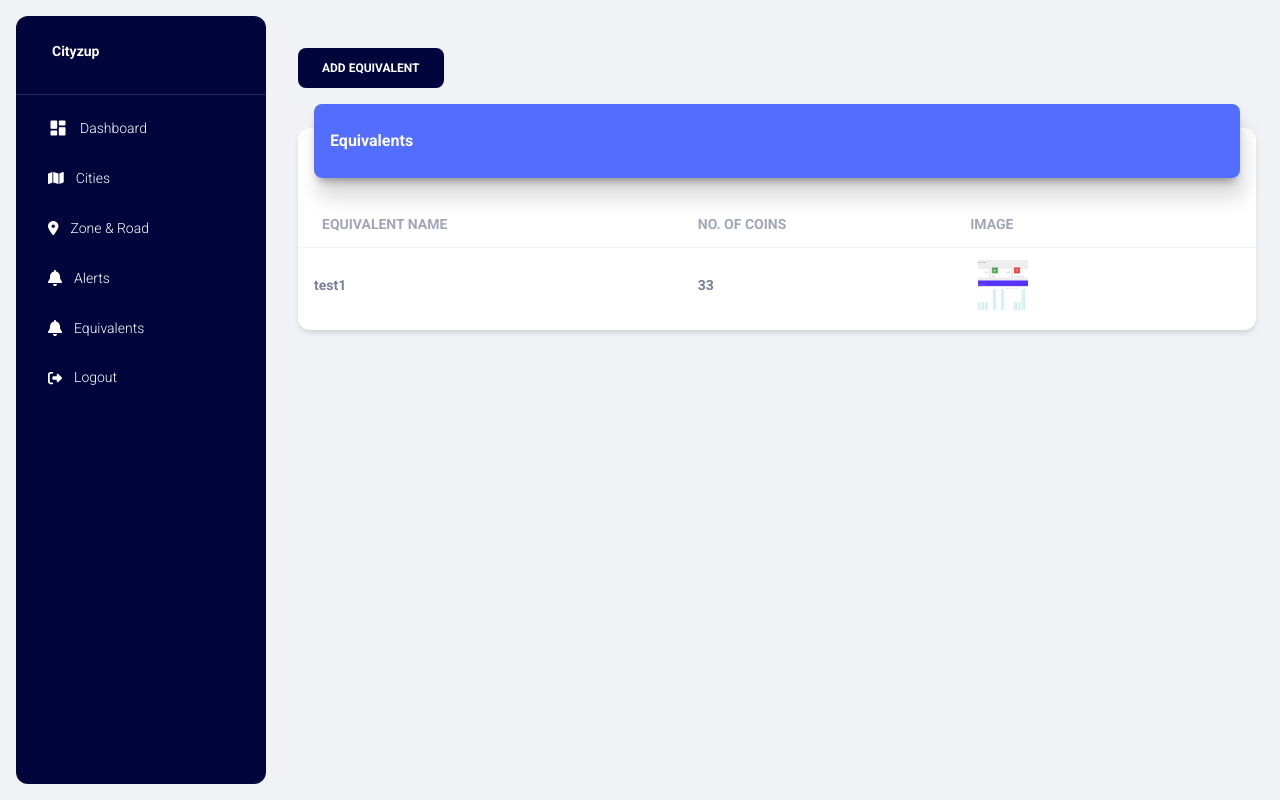
After one commit to zeexan-dev/cityzup_web, a Flask app: page /equivalents in a window 1280 px wide. The commit adds this page. Run offline with Flask 3, Linux system fonts and the light colour scheme; a user stored in the database is signed in; some libraries are stand-ins or nearby versions.

Commit message:
add equivalents basics done

```diff
--- a/app.py
+++ b/app.py
@@ -6,7 +6,7 @@ app = create_app()
 # Create the database tables
 with app.app_context():
     db.create_all()
-    insert_default_user()
+    # insert_default_user()
 
 if __name__ == '__main__':
     app.run(debug=True, host='0.0.0.0', port=8080)
--- a/project/main.py
+++ b/project/main.py
@@ -1,9 +1,10 @@
-from flask import Blueprint, render_template, jsonify, redirect, session, url_for, request
+from flask import Blueprint, current_app, render_template, jsonify, redirect, session, url_for, request
 from flask_login import login_user, logout_user, login_required
-from .models import Guide, Zone, Road, ZonePoint, RoadPoint, Alert, AppUser
+from .models import Equivalent, Guide, Zone, Road, ZonePoint, RoadPoint, Alert, AppUser
 from . import db
 import json
 import os
+from werkzeug.utils import secure_filename
 from shapely.geometry import Polygon
 from shapely.ops import cascaded_union
 from sqlalchemy.orm.exc import NoResultFound
@@ -22,6 +23,59 @@ def home():
     title = 'Dashboard'
     page_title = 'Recent Cities'
     return render_template('home.html', guides=guides, page_title=page_title, title=title)
+
+# ================================= EQUIVALENTS =========================
+@main.route("/equivalents")
+@login_required  # Ensure the user is logged in
+def equivalents():
+    # Query to get all equivalents
+    equivalents = Equivalent.query.order_by(Equivalent.eq_id.desc()).all()
+
+    title = 'Equivalents'
+    page_title = 'Equivalent Items'
+    return render_template('equivalents.html', equivalents=equivalents, page_title=page_title, title=title)
+
+@main.route("/equivalents/add", methods=['POST'])
+@login_required
+def add_equivalent():
+    try:
+        # Get data from the request
+        name = request.form.get('name')
+        coins = request.form.get('coins')
+        picture = request.files.get('picture')
+
+        # Check if the name field is empty
+        if not name or not coins or not picture:
+            return jsonify({"status": "warning", "message": "All fields are required"})
+
+        # Check if the name has at least 2 characters
+        if len(name) < 2:
+            return jsonify({"status": "warning", "message": "Name must have at least two characters."})
+
+        # Convert coins to int and check if it is at least 1
+        try:
+            coins = int(coins)
+            if coins < 1:
+                return jsonify({"status": "warning", "message": "Coins must be at least 1."})
+        except ValueError:
+            return jsonify({"status": "warning", "message": "Coins must be a valid integer."})
+
+         # Save the picture
+        filename = secure_filename(picture.filename)
+        picture_path = os.path.join(current_app.config['UPLOAD_FOLDER'], filename)
+        picture.save(picture_path)
+
+        # Insert the guide into the database
+        new_equivalent = Equivalent(eq_name=name, eq_coins=int(coins), eq_picture=filename)
+        db.session.add(new_equivalent)
+        db.session.commit()
+
+        return jsonify({"status": "ok", "message": "Equivalent Added Successfully"})
+
+    except Exception as e:
+        # print(e)
+        return jsonify({"status": "error", "message": "Cannot add data, please try again. Error: " + str(e)})
+
 # ================================= ALERTS =================================
 @main.route("/alerts/")
 @login_required
--- a/project/models.py
+++ b/project/models.py
@@ -29,6 +29,11 @@ class User(db.Model, UserMixin):
 def load_user(user_id):
     return User.query.get(int(user_id))
 
+class Equivalent(db.Model):
+    eq_id = db.Column(db.Integer, primary_key=True)
+    eq_name = db.Column(db.String(255), nullable=False)
+    eq_coins = db.Column(db.Integer, nullable=False)
+    eq_picture = db.Column(db.String(255), nullable=True)
 
 class Guide(db.Model):
     g_id = db.Column(db.Integer, primary_key=True)
--- /dev/null
+++ b/project/templates/equivalents.html
@@ -0,0 +1,113 @@
+{% extends "layout.html" %} {% block title %} {% endblock %} {% block content %}
+<div class="container-fluid py-4">
+    <div class="row">
+        <div class="col-sm-12">
+            <button class="btn btn-primary" data-bs-toggle="modal" data-bs-target="#modalAddEquivalent">Add
+                Equivalent</button>
+        </div>
+    </div>
+    <div class="row">
+        <div class="col-12">
+            <div class="card my-4">
+                <div class="card-header p-0 position-relative mt-n4 mx-3 z-index-2">
+                    <div class="bg-gradient-primary shadow-primary border-radius-lg pt-4 pb-3">
+                        <h6 class="text-white text-capitalize ps-3">Equivalents</h6>
+                    </div>
+                </div>
+                <div class="card-body px-0 pb-2">
+                    <div class="table-responsive p-0">
+                        {% if equivalents|length > 0 %}
+                        <table class="table align-items-center mb-0">
+                            <thead>
+                                <tr>
+                                    <th class="text-uppercase text-secondary text-sm font-weight-bolder opacity-7">
+                                        Equivalent Name
+                                    </th>
+                                    <th class="text-uppercase text-secondary text-sm font-weight-bolder opacity-7 ps-2">
+                                        No. of Coins
+                                    </th>
+                                    <th class="text-uppercase text-secondary text-sm font-weight-bolder opacity-7 ps-2">
+                                        Image
+                                    </th>
+                                    <th class="text-secondary opacity-7"></th>
+
+                                </tr>
+                            </thead>
+                            <tbody>
+                                {% for data in equivalents %}
+                                <tr>
+                                    <td>
+                                        <div class="d-flex px-2 py-1">
+                                            <div class="d-flex flex-column justify-content-center">
+                                                <p class="text-sm font-weight-bold mb-0">{{ data.eq_name }}</p>
+                                            </div>
+                                        </div>
+                                    </td>
+                                    <td>
+                                        <p class="text-sm font-weight-bold mb-0">{{ data.eq_coins }}</p>
+                                    </td>
+                                    <td>
+                                        <div class="d-flex px-2 py-1">
+                                            <div class="d-flex flex-column justify-content-center">
+                                                <a href="{{ url_for('static', filename='uploads/' ~ data.eq_picture) }}" target="__blank">
+                                                    <img src="{{ url_for('static', filename='uploads/' ~ data.eq_picture) }}"
+                                                        alt="Equivalent Image"
+                                                        style="width: 50px; height: 50px; object-fit: cover;">
+                                                </a>
+                                            </div>
+                                        </div>
+                                    </td>
+
+                                </tr>
+                                {% endfor %}
+                            </tbody>
+                        </table>
+                        {% else %}
+                        <h4 class="text-center">There are currently no data available.</h4>
+                        {% endif %}
+                    </div>
+                </div>
+            </div>
+        </div>
+    </div>
+</div>
+
+<!-- add modal -->
+<div class="modal fade" id="modalAddEquivalent" tabindex="-1" aria-labelledby="exampleModalLabel" aria-hidden="true">
+    <div class="modal-dialog">
+        <div class="modal-content">
+            <div class="modal-header">
+                <h5 class="modal-title" id="exampleModalLabel">Add Equivalent</h5>
+                <button type="button" class="btn-close" data-bs-dismiss="modal" aria-label="Close"></button>
+            </div>
+            <div class="modal-body">
+                <form action="#" id="formAddEquivalent" enctype="multipart/form-data">
+                    <div class="input-group input-group-outline">
+                        <label class="form-label">Name of Equivalent</label>
+                        <input type="text" class="form-control" name="name" required>
+                    </div>
+                    <br>
+                    <div class="input-group input-group-outline">
+                        <label class="form-label">Number of Coins</label>
+                        <input type="text" class="form-control" name="coins" required>
+                    </div>
+                    <!-- choose picture for upload -->
+                    <br>
+                    <div class="input-group input-group-outline">
+                        <input type="file" class="form-control" name="picture" required>
+                    </div>
+
+                    <div class="mt-3">
+                        <button type="button" class="btn btn-secondary" data-bs-dismiss="modal">Close</button>
+                        <input type="submit" value="Save" class="btn btn-primary">
+                    </div>
+
+                </form>
+            </div>
+
+        </div>
+    </div>
+</div>
+
+
+{% endblock %}
--- a/project/templates/layout.html
+++ b/project/templates/layout.html
@@ -102,6 +102,24 @@
 
             </div>
             <span class="nav-link-text ms-1">Alerts</span>
+          </a>
+        </li>
+        <li class="nav-item">
+          <a class="nav-link text-white" href="{{url_for('main.equivalents')}}">
+            <div class="text-white text-center me-2 d-flex align-items-center justify-content-center">
+              <svg xmlns="http://www.w3.org/2000/svg" height="16" width="14" viewBox="0 0 448 512">
+                <!--!Font Awesome Free 6.5.1 by @fontawesome - https://fontawesome.com License - https://fontawesome.com/license/free Copyright 2024 Fonticons, Inc.-->
+                <style>
+                  svg {
+                    fill: #ffffff
+                  }
+                </style>
+                <path
+                  d="M224 0c-17.7 0-32 14.3-32 32V51.2C119 66 64 130.6 64 208v18.8c0 47-17.3 92.4-48.5 127.6l-7.4 8.3c-8.4 9.4-10.4 22.9-5.3 34.4S19.4 416 32 416H416c12.6 0 24-7.4 29.2-18.9s3.1-25-5.3-34.4l-7.4-8.3C401.3 319.2 384 273.9 384 226.8V208c0-77.4-55-142-128-156.8V32c0-17.7-14.3-32-32-32zm45.3 493.3c12-12 18.7-28.3 18.7-45.3H224 160c0 17 6.7 33.3 18.7 45.3s28.3 18.7 45.3 18.7s33.3-6.7 45.3-18.7z" />
+              </svg>
+
+            </div>
+            <span class="nav-link-text ms-1">Equivalents</span>
           </a>
         </li>
         {% if 'user_id' in session and session['user_id'] == 1 %}
@@ -255,6 +273,45 @@
 
       });
 
+
+
+      /*
+       ==========================================================
+                               EQUIVALENTS
+       ==========================================================
+       */
+      // add equivalent
+      $(this).on("submit", "#formAddEquivalent", function (e) {
+        e.preventDefault();
+        var formData = new FormData(this);
+        $.ajax({
+          type: 'POST',
+          url: "{{url_for('main.add_equivalent')}}",
+          data: formData,
+          cache: false,
+          contentType: false,
+          processData: false,
+          success: function (json) {
+            console.log(json);
+            if (json.status == "ok") {
+              console.log('done');
+              $('#formAddEquivalent')[0].reset();
+              swal("Success!", json.message, "success");
+              setTimeout(function () {
+                location.reload();
+              }, 2000);
+            } else {
+              swal("Error!", json.message, json.status);
+            }
+
+          },
+          error: function (e) {
+
+          }
+        });
+
+      });
+
       /*
         ==========================================================
                                 CITIES
@@ -362,8 +419,8 @@
         });
 
       });
-       //  open city settings modal
-       $(".openModalCitySettings").click(function () {
+      //  open city settings modal
+      $(".openModalCitySettings").click(function () {
         console.log('open settings modal');
         var gid = $(this).data('gid');
         var first_coin = $(this).data('firstcoin');
```
Also changed, not shown: database.db, project/static/uploads/Screenshot_2024-05-20_124138.png (added).
